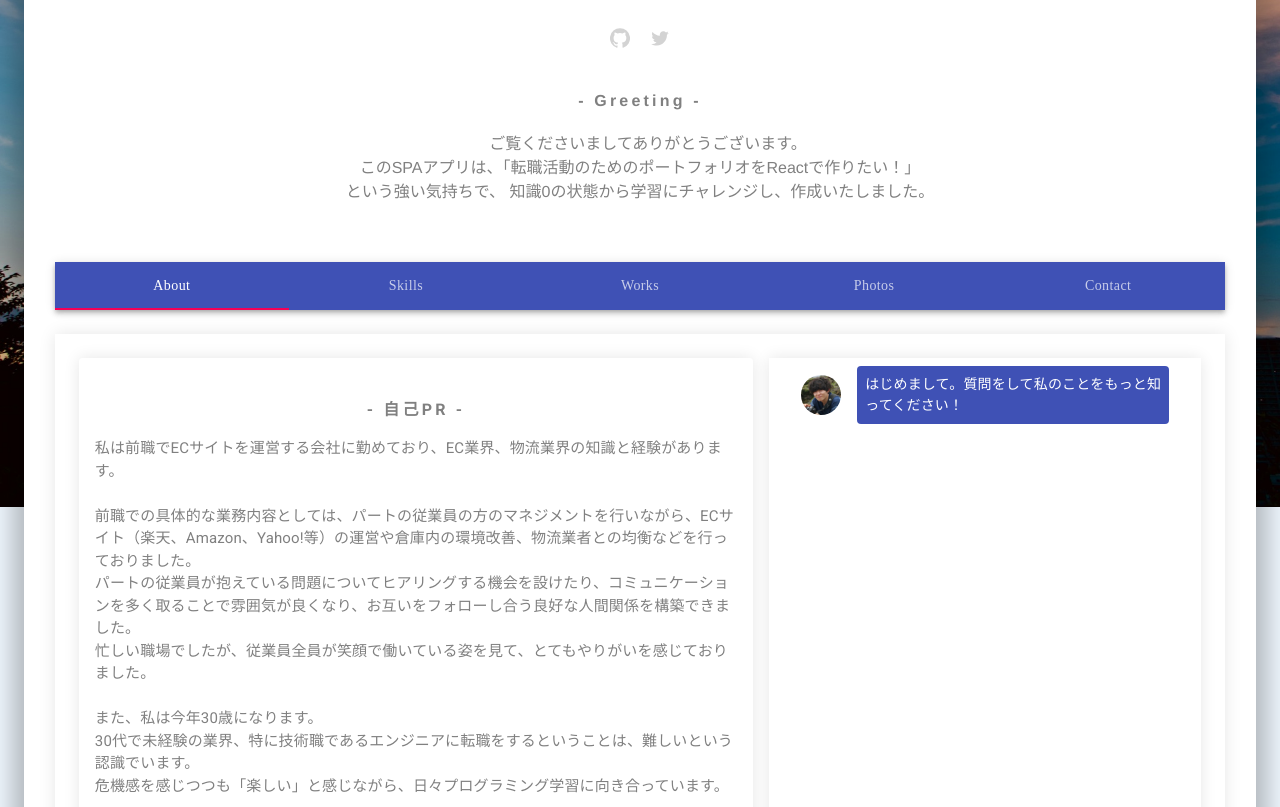
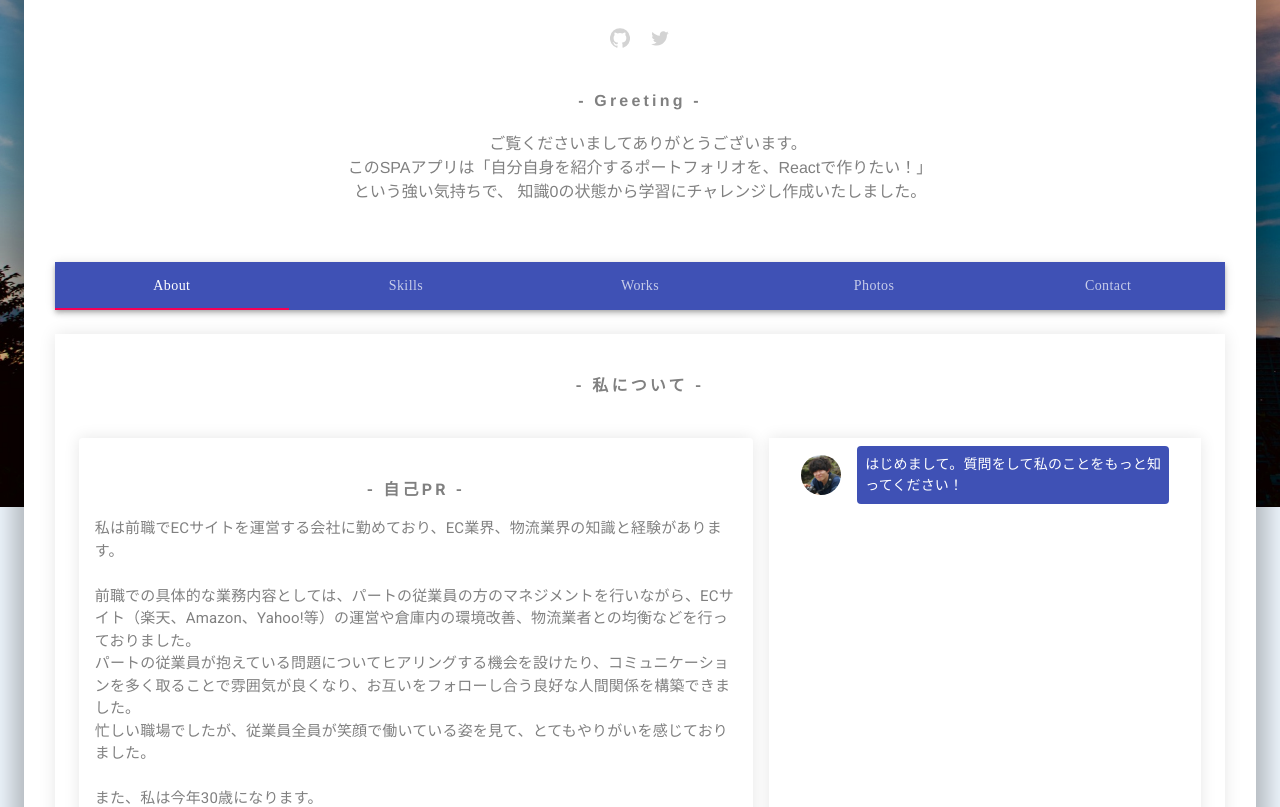
Before and after one commit to yuktnk/yuktnk_portfolio_site, a React (Create React App) app: page / in a window 1280 px wide. Shown: the part 346-1153 px from the top of the page. Built offline with nearby package versions, Linux system fonts and the light colour scheme.

Commit message:
コンテンツの修正

```diff
--- a/src/components/About.jsx
+++ b/src/components/About.jsx
@@ -4,10 +4,14 @@ import { ChatBot } from './ChatBots/index.js';
 
 const About = () => {
   return (
-    <div className="about">
-      <Detail />
-      <ChatBot />
-    </div>
+    <>
+      <h4 className="content-title">- 私について -</h4>
+      <div className="about">
+
+        <Detail />
+        <ChatBot />
+      </div>
+    </>
   )
 }
 
--- a/src/components/Profile.jsx
+++ b/src/components/Profile.jsx
@@ -44,8 +44,8 @@ const Profile = () => {
       </div>
       <h4 className="aboutPage-title">- Greeting -</h4>
       <p style={{textAlign: "center"}}>　ご覧くださいましてありがとうございます。<br/>
-        　このSPAアプリは、「転職活動のためのポートフォリオをReactで作りたい！」<br/>という強い気持ちで、
-        知識0の状態から学習にチャレンジし、作成いたしました。</p>
+        　このSPAアプリは「自分自身を紹介するポートフォリオを、Reactで作りたい！」<br/>という強い気持ちで、
+        知識0の状態から学習にチャレンジし作成いたしました。</p>
     </div>
   )
 }
--- a/src/components/Skills.jsx
+++ b/src/components/Skills.jsx
@@ -11,17 +11,17 @@ export default function Skills() {
     <div className="skills">
       <h4 className="content-title">- 経験したことのある技術 -</h4>
       <div className="flexbox">
-        <Skill field="フロントエンド" title="HTML & css" />
         <Skill field="フロントエンド" title="Haml & Scss" />
-        <Skill field="サーバーサイド" title="Ruby" />
-        <Skill field="サーバーサイド" title="Ruby on Rails" />
         <Skill field="フロントエンド" title="JavaScript" />
         <Skill field="フロントエンド" title="jQuery" />
         <Skill field="フロントエンド" title="React" />
+        <Skill field="フロントエンド" title="Material-UI" />
+        <Skill field="サーバーサイド" title="Ruby" />
+        <Skill field="サーバーサイド" title="Ruby on Rails" />
         <Skill field="バージョン管理" title="GitHub" />
         <Skill field="クラウドコンピューティング" title="AWS" />
+        <Skill field="クラウドコンピューティング" title="Firebase" />
         <Skill field="画像編集" title="Pixelmator" />
-        <Skill field="画像編集" title="Photoshop" />
         <Skill field="画像編集" title="Lightroom" />
       </div>
     </div>
```
